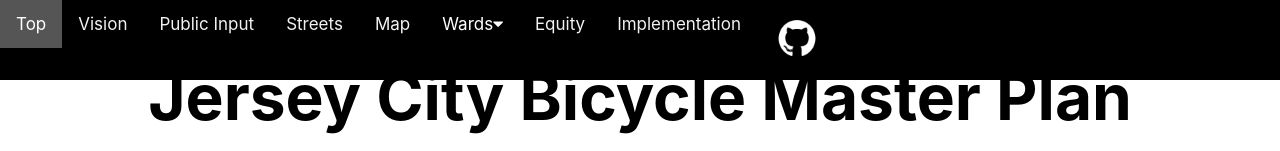
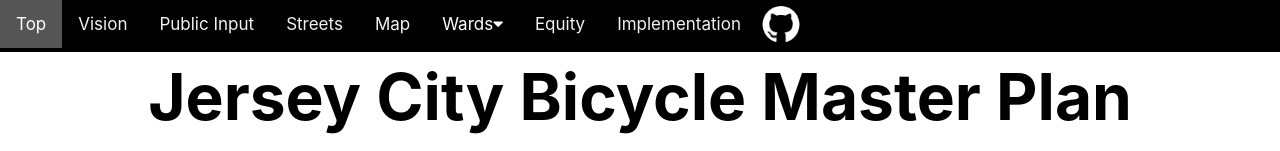
Before and after one commit to bikejc/bike-master-plan, a Next.js app: page /bike-master-plan/ in a window 1280 px wide. Shown: the top 151 px of the page. Built offline with nearby package versions, Linux system fonts and the light colour scheme.

Commit message:
build fixes

```diff
--- a/pages/index.module.css
+++ b/pages/index.module.css
@@ -14,11 +14,3 @@
 .slide {
     border-bottom: 5px solid black;
 }
-
-.logo-link {
-
-}
-
-.gh-logo {
-
-}
--- a/pages/index.tsx
+++ b/pages/index.tsx
@@ -82,13 +82,13 @@ const Home: NextPage = () => {
             </Head>
 
             <Nav id={navId} menus={menus}>
-                <a href={"https://github.com/bikejc/bike-master-plan"} className={nav.menu} target={"_blank"}>
-                    <Image src={`${basePath}/gh-wb.png`} width={48} height={48} className={index["gh-logo"]} />
+                <a href={"https://github.com/bikejc/bike-master-plan"} className={nav.menu} style={{ padding: 0 }} target={"_blank"} rel={"noreferrer"}>
+                    <Image alt={"GitHub logo"} src={`${basePath}/gh-wb.png`} width={48} height={48} />
                 </a>
             </Nav>
             <div className={index.intro}>
                 <h1 className={styles.title}>Jersey City Bicycle Master Plan</h1>
-                <p>Adapted from <a href={"https://cdn5-hosted.civiclive.com/UserFiles/Servers/Server_6189660/File/Community/Transportation/LetsRideJCMasterPlan-FinalDraft%206.16.19_09_30.pdf\n"}>the JC Bike Master Plan PDF</a> (available from <a href={"https://www.jerseycitynj.gov/cityhall/infrastructure"}>the JC Dept of Infrastructure's website</a>, under "Plans").</p>
+                <p>Adapted from <a href={"https://cdn5-hosted.civiclive.com/UserFiles/Servers/Server_6189660/File/Community/Transportation/LetsRideJCMasterPlan-FinalDraft%206.16.19_09_30.pdf\n"}>the JC Bike Master Plan PDF</a> (available from <a href={"https://www.jerseycitynj.gov/cityhall/infrastructure"}>the JC Dept of Infrastructure&apos;s website</a>, under &quot;Plans&quot;).</p>
                 <p>That PDF is ≈72MB, and a bit unwieldy to scroll through or deep-link into, so here it is as a series of images. Click each image for a permalink, or use the menu to jump between sections.</p>
             </div>
             <Slides
```
